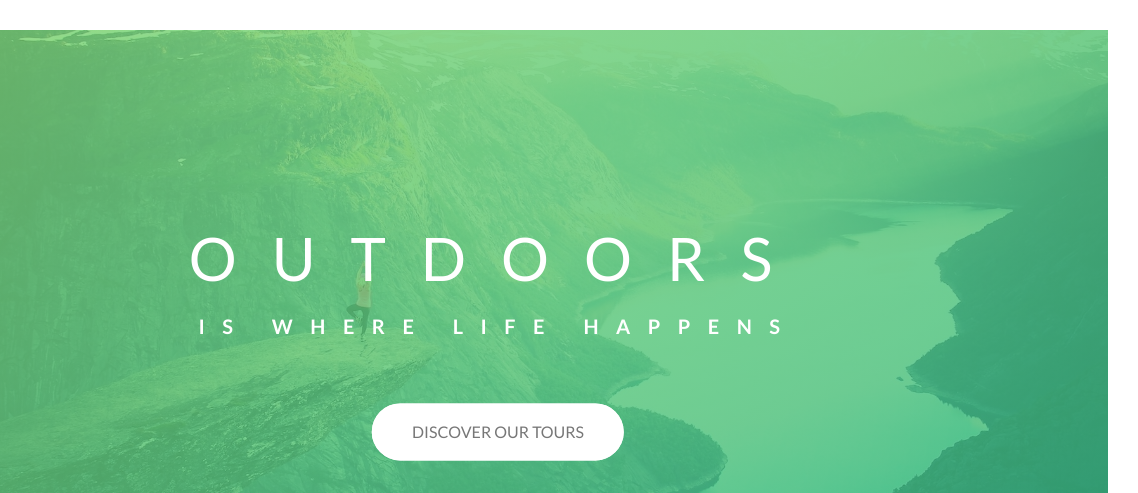
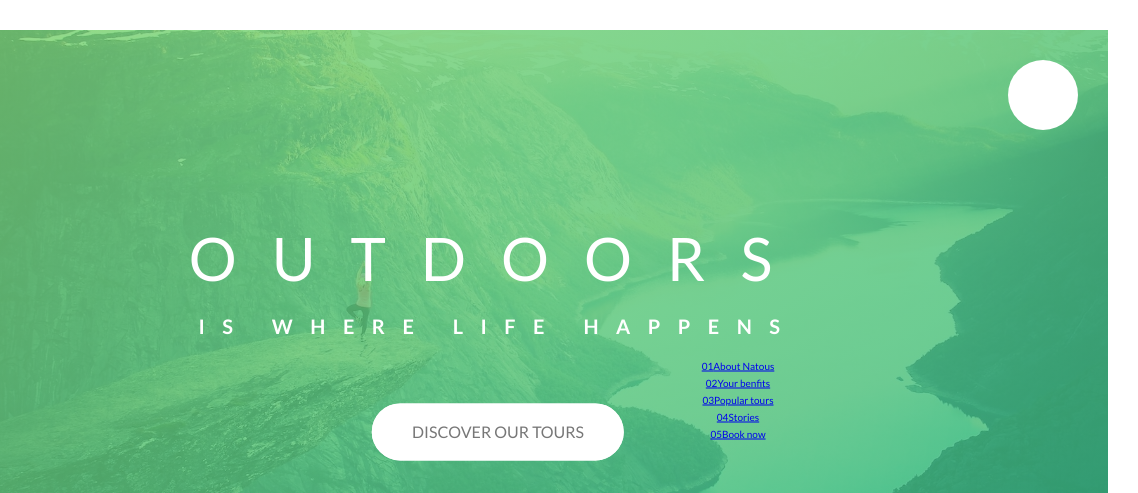
Before and after one commit to haveeru/css-advanced, a website: page index.html in a window 1280 px wide. Shown: the top 493 px of the page, 142-1280 px from the left. Drawn offline with Linux system fonts and the light colour scheme.

Commit message:
building the navigateion p1 49-18:27

```diff
--- a/index.html
+++ b/index.html
@@ -16,6 +16,38 @@
     <title>Natours | Exciting tours for adventurous people</title>
   </head>
   <body>
+    <div class="navigation">
+      <input type="checkbox" class="navigation__checkbox" id="navi-toggle" />
+
+      <label for="navi-toggle" class="navigation__button">
+        <span class="navigation__icon">&nbsp;</span>
+      </label>
+
+      <div class="navigation__background">&nbsp;</div>
+
+      <nav class="navigation__nav">
+        <ul class="navigation__list">
+          <li class="navigation__item">
+            <a href="#" class="navigation__link"><span>01</span>About Natous</a>
+          </li>
+          <li class="navigation__item">
+            <a href="#" class="navigation__link"><span>02</span>Your benfits</a>
+          </li>
+          <li class="navigation__item">
+            <a href="#" class="navigation__link"
+              ><span>03</span>Popular tours</a
+            >
+          </li>
+          <li class="navigation__item">
+            <a href="#" class="navigation__link"><span>04</span>Stories</a>
+          </li>
+          <li class="navigation__item">
+            <a href="#" class="navigation__link"><span>05</span>Book now</a>
+          </li>
+        </ul>
+      </nav>
+    </div>
+
     <header class="header">
       <div class="header__logo-box">
         <img src="./img/logo-white.png" alt="logo" class="header__logo" />
--- /dev/null
+++ b/sass/layout/_navigation.scss
@@ -0,0 +1,54 @@
+.navigation {
+  &__checkbox {
+    display: none;
+  }
+
+  &__button {
+    background-color: $color-white;
+    height: 7rem;
+    width: 7rem;
+    position: fixed;
+    top: 6rem;
+    right: 6rem;
+    border-radius: 50%;
+    z-index: 2000;
+  }
+
+  &__background {
+    height: 6rem;
+    width: 6rem;
+    border-radius: 50%;
+    position: fixed;
+    top: 6.5rem;
+    right: 6.5rem;
+    background-image: radial-gradient(
+      $color-primary-light,
+      $color-primary-dark
+    );
+    z-index: 1000;
+  }
+
+  &__nav {
+    height: 100vh;
+    width: 100vh;
+    position: fixed;
+    top: 0;
+    right: 0;
+    z-index: 1500;
+  }
+
+  &__list {
+    position: absolute;
+    top: 50%;
+    left: 50%;
+    transform: translate(-50%, -50%);
+    list-style: none;
+    text-align: center;
+  }
+
+  &__item {
+  }
+
+  &__link {
+  }
+}
--- a/sass/main.scss
+++ b/sass/main.scss
@@ -18,6 +18,8 @@
 @import "layout/footer";
 @import "layout/grid";
 @import "layout/header";
+@import "layout/navigation";
+
 
 @import "pages/home";
 
```
Also changed, not shown: css/style.css.
